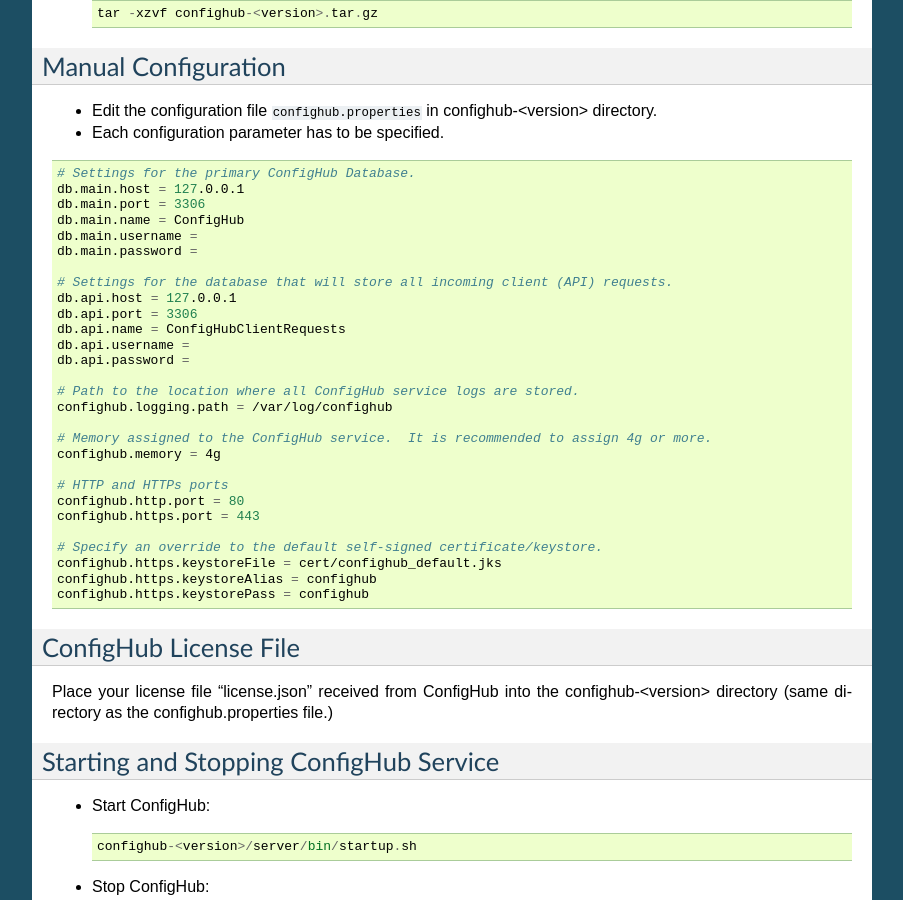
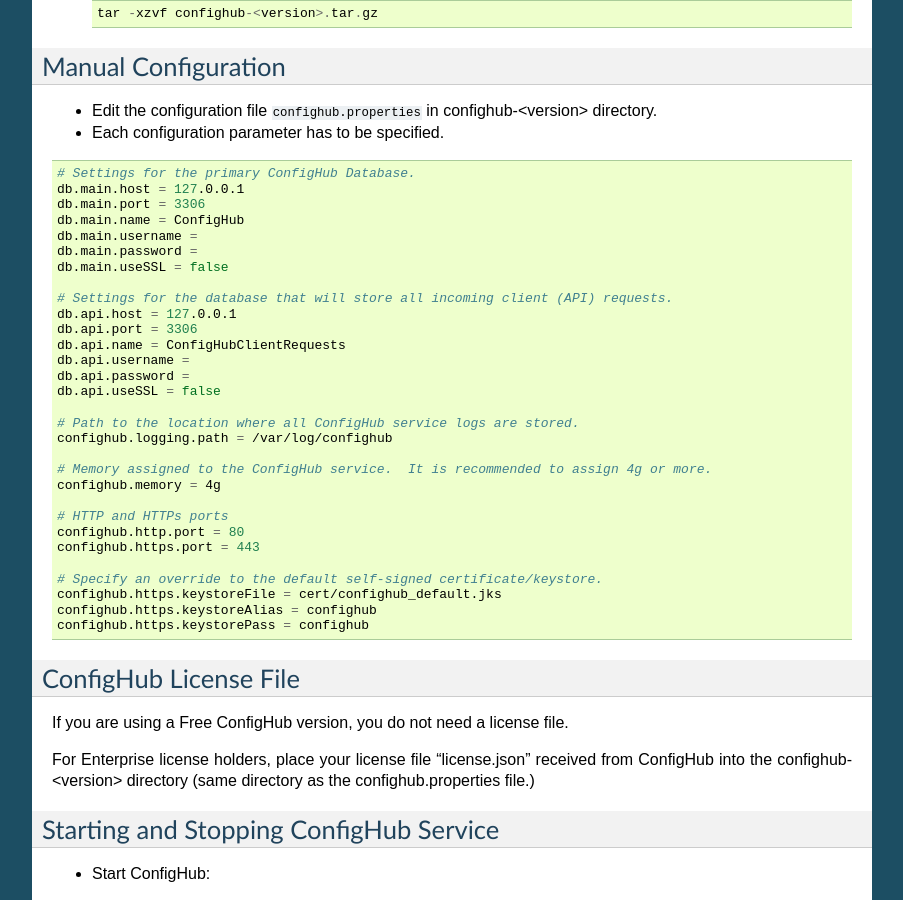
Before and after one commit to ConfigHubPub/Docs, a Sphinx documentation site: the page built from documentation/pages/getting_started/install.rst, in a window 1280 px wide and 900 px high, scrolled down 498 px. Shown: the whole window, without its empty margins (198-1101 px from the left). Built offline with Sphinx 7.4.7, drawn with Linux system fonts in a browser that asks for light colours.

Commit message:
license update

```diff
--- a/documentation/pages/getting_started/install.rst
+++ b/documentation/pages/getting_started/install.rst
@@ -44,6 +44,7 @@ Manual Configuration
    db.main.name = ConfigHub
    db.main.username =
    db.main.password =
+   db.main.useSSL = false
 
    # Settings for the database that will store all incoming client (API) requests.
    db.api.host = 127.0.0.1
@@ -51,6 +52,7 @@ Manual Configuration
    db.api.name = ConfigHubClientRequests
    db.api.username =
    db.api.password =
+   db.api.useSSL = false
 
    # Path to the location where all ConfigHub service logs are stored.
    confighub.logging.path = /var/log/confighub
@@ -72,8 +74,11 @@ Manual Configuration
 ConfigHub License File
 ~~~~~~~~~~~~~~~~~~~~~~
 
-Place your license file "license.json" received from ConfigHub into the confighub-<version> directory
-(same directory as the confighub.properties file.)
+If you are using a Free ConfigHub version, you do not need a license file.
+
+For Enterprise license holders, place your license file "license.json" received from ConfigHub into the
+confighub-<version> directory (same directory as the confighub.properties file.)
+
 
 
 
```
